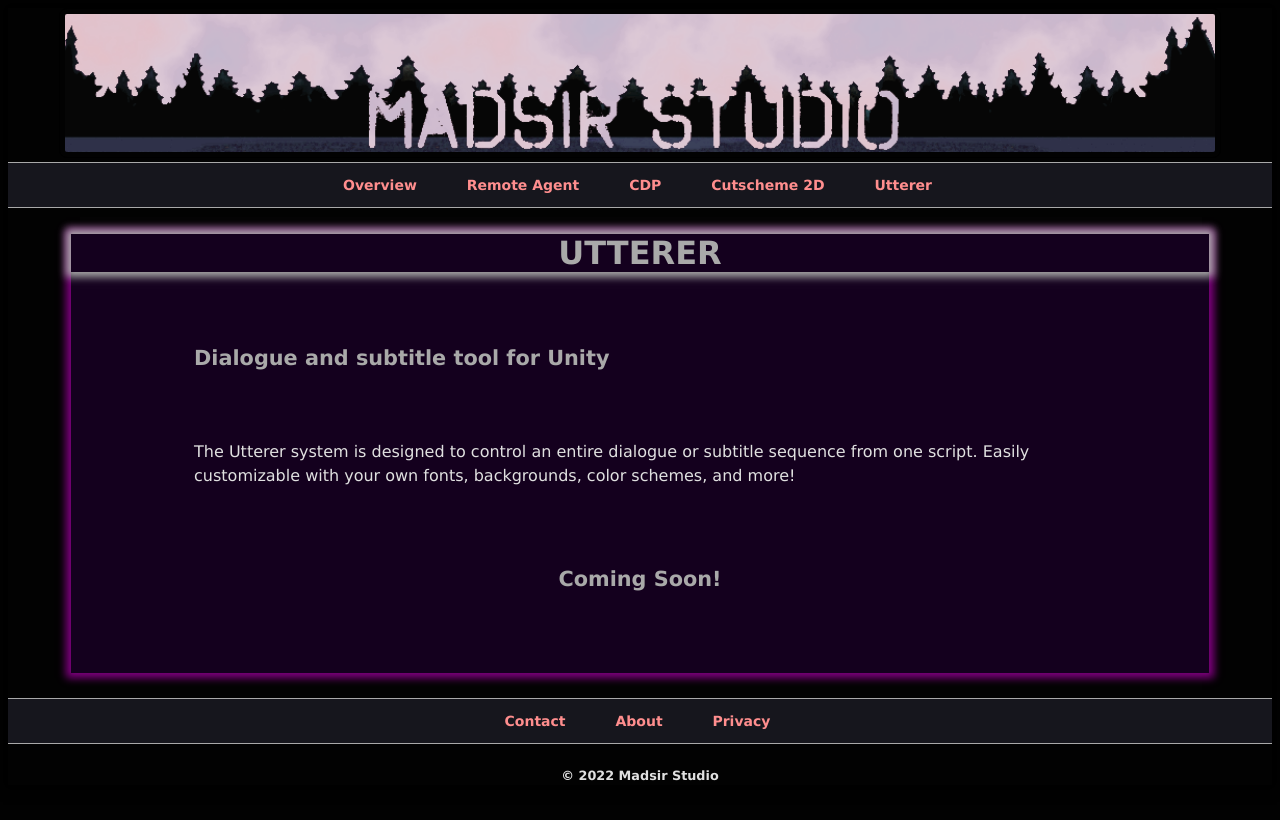
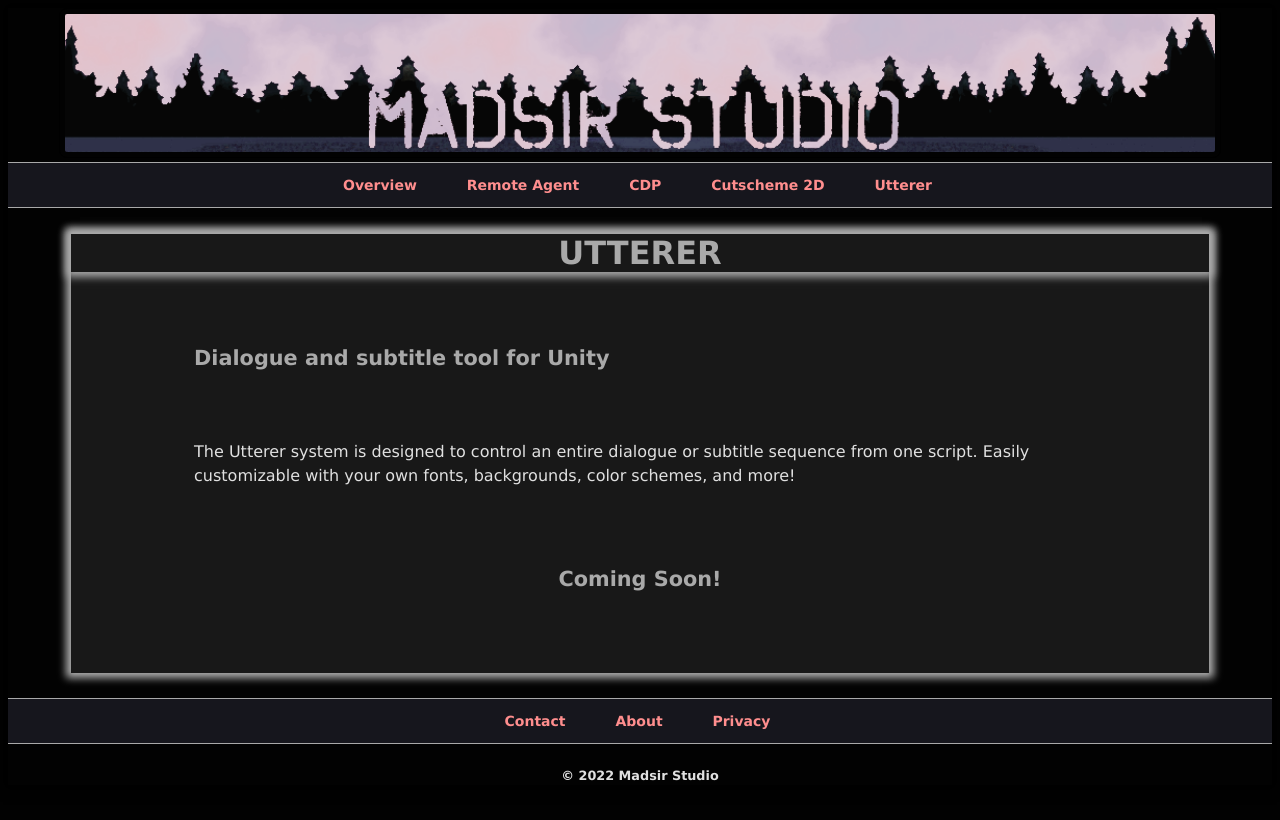
Before and after one commit to Madsir/madsirstudio.github.io, a Jekyll site: the page built from utterer/index.html, in a window 1280 px wide. Shown: the top 820 px of the page. Built offline with Jekyll 4.4.1, drawn with Linux system fonts in a browser that asks for light colours.

Commit message:
Update index.html

```diff
--- a/utterer/index.html
+++ b/utterer/index.html
@@ -12,8 +12,8 @@ description: "Utterer is an easy-to-use dialogue and subtitle tool for Unity."
   margin-right: 5%;
   margin-top: 2%;
   margin-bottom: 2%;
-  box-shadow: 0 0 8px 5px purple;
-  background-color: #14001e;
+  box-shadow: 0 0 8px 5px #B0B0B0;
+  background-color: #181818;
 }
 .centerdiv {
   margin-left: 1%;
```
